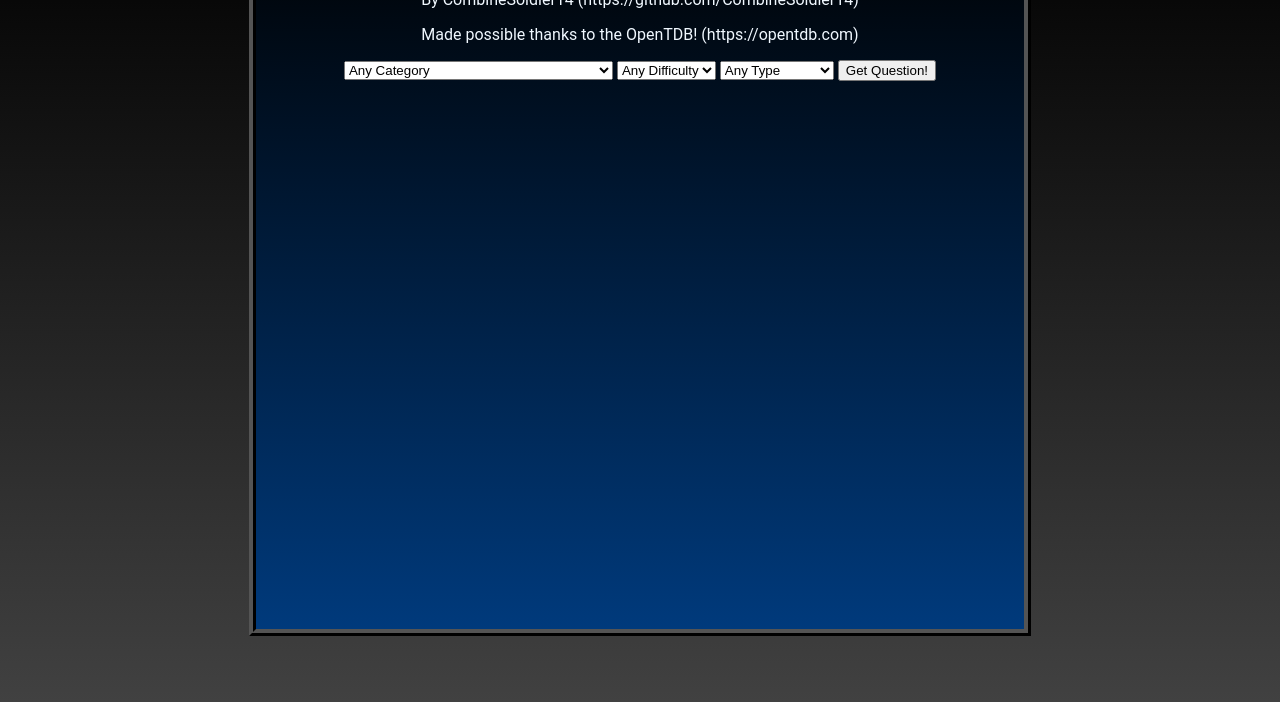
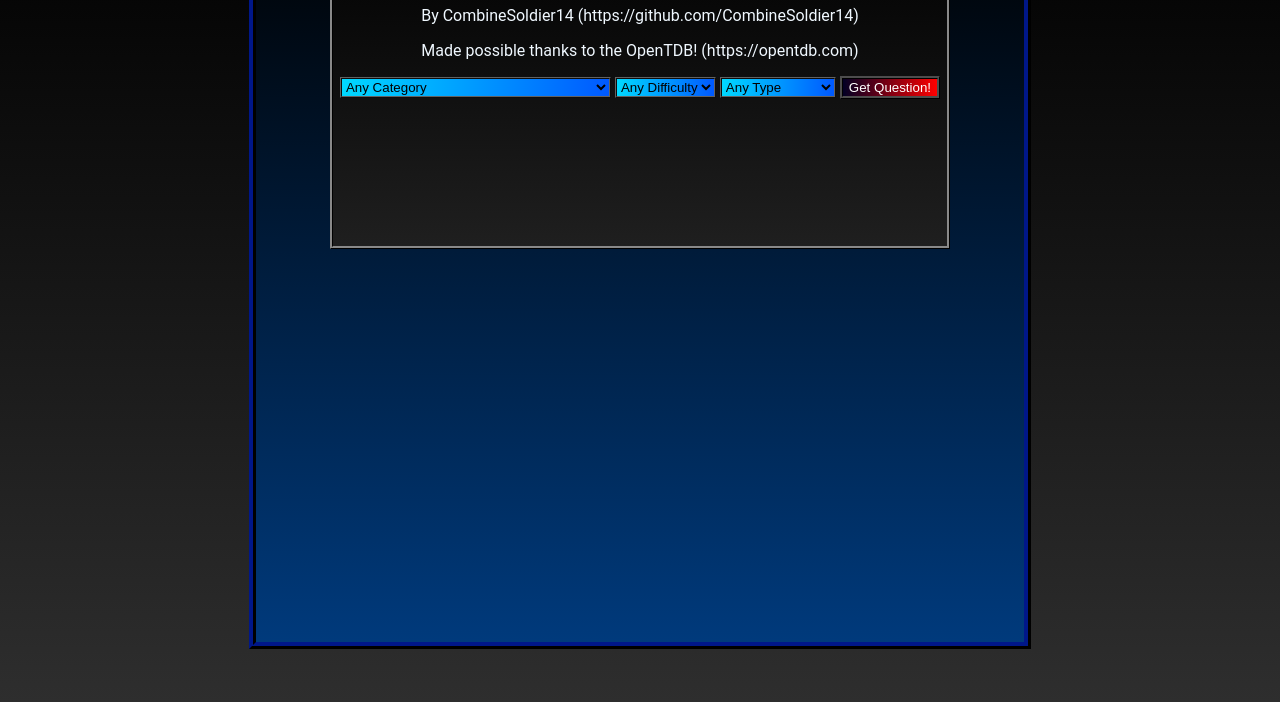
Before and after one commit to CombineSoldier14/trivia-website, a plain HTML site: page index.html in a window 1280 px wide. Shown: the part 98-800 px from the top of the page. Drawn offline with Linux system fonts and the light colour scheme.

Commit message:
improved style

```diff
--- a/index.html
+++ b/index.html
@@ -1,14 +1,16 @@
 <!DOCTYPE html>
 <html>
 <head>
-    <title>Trivia</title>
+    <title>Random Trivia</title>
 </head>
 <body>
 <div id="main">
-    <h1>Random Trivia Website</h1>
-    <p>By CombineSoldier14 (https://github.com/CombineSoldier14)</p>
-    <p>Made possible thanks to the OpenTDB! (https://opentdb.com)</p>
-    <select name="category" id="category">
+    <div id="header">
+        <h1>Random Trivia Website</h1>
+        <p>By CombineSoldier14 (https://github.com/CombineSoldier14)</p>
+        <p>Made possible thanks to the OpenTDB! (https://opentdb.com)</p>
+
+    <select name="category" id="category" class="dropdown">
         <option value="any">Any Category</option>
         <option value="9">General Knowledge</option>
         <option value="10">Entertainment: Books</option>
@@ -35,13 +37,14 @@
         <option value="31">Entertainment: Japanese Anime &amp; Manga</option>
         <option value="32">Entertainment: Cartoon &amp; Animations</option>
     </select>
-    <select name="difficulty" id="difficulty">
+
+    <select name="difficulty" class="dropdown" id="difficulty">
         <option value="any">Any Difficulty</option>
         <option value="easy">Easy</option>
         <option value="medium">Medium</option>
         <option value="hard">Hard</option>
     </select>
-    <select name="type" id="type">
+    <select name="type" id="type" class="dropdown">
         <option value="any">Any Type</option>
         <option value="multiple">Multiple Choice</option>
         <option value="boolean">True / False</option>
@@ -52,6 +55,7 @@
         <div class="answers", id="answers"></div>
         <div id="response"></div>
     </div>
+    </div>
     <script src="script.js"></script>
     <link rel="stylesheet" type="text/css" href="style.css">
 </div>
--- a/script.js
+++ b/script.js
@@ -22,7 +22,7 @@ function getQuestion() {
     fetch(url)
         .then((response) => response.json())
         .then((data) => {
-            document.getElementById("question").innerHTML = data.results[0].question;
+            document.getElementById("question").innerHTML = `<u>${data.results[0].question}</u>`;
             var answers = data.results[0].incorrect_answers;
             var correctAnswer = data.results[0].correct_answer;
             answers.push(correctAnswer);
--- a/style.css
+++ b/style.css
@@ -1,20 +1,31 @@
 body {
     background: rgb(0,0,0);
-    background: linear-gradient(180deg, rgba(0,0,0,1) 0%, rgb(65, 65, 65) 100%);
+    background: linear-gradient(180deg, rgba(0,0,0,1) 0%, rgb(46, 46, 46) 100%);
     height: 100%;
     margin: 0;
     background-repeat: no-repeat;
     background-attachment: fixed;
 }
 
+#header {
+    width: 80%;
+    padding-bottom: 1%;
+    margin: 0 auto;
+    border: 3px solid #353535;
+    border-style: ridge;
+    background: rgb(0,0,0);
+    background: linear-gradient(180deg, rgba(0,0,0,1) 0%, rgb(31, 31, 31) 100%);
+}
+
 #main {
+    padding-top: 1%;
     height: 90vh;
     width: 60%;
     margin: 0 auto;
     color:aliceblue;
     font-family: 'Roboto', sans-serif;
     text-align: center;
-    border: 7px solid #000;
+    border: 7px solid #000935;
     border-style: ridge;
     background: linear-gradient(180deg, rgba(0,0,0,1) 0%, rgb(0, 58, 124) 100%);
 }
@@ -23,3 +34,22 @@ body {
     padding: 70px;
     font-size: 20px;
 }
+
+button {
+    color: white;
+    border: 3px solid #4d4d4d;
+    border-style: ridge;
+    background: rgb(2,0,36);
+    background: linear-gradient(90deg, rgba(2,0,36,1) 0%, rgba(255,0,0,1) 100%);
+}
+
+select {
+    border: 2px solid #626262;
+    border-style: ridge;
+    background: rgb(2,0,36);
+    background: linear-gradient(90deg, rgb(0, 217, 255) 0%, rgb(0, 89, 255) 100%);
+}
+
+#question {
+    font-weight: bold;
+}
```
